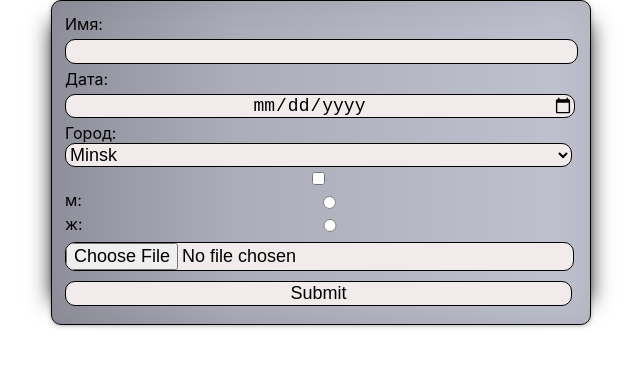
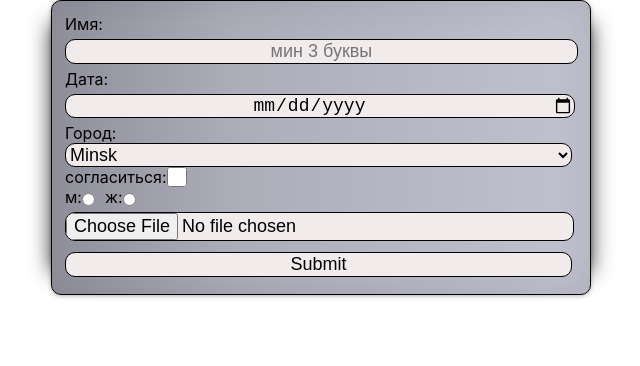
Before and after one commit to AntonFio/React2023Q1, a React (Vite) app in the folder react-form/: page / in a window 1280 px wide. Shown: the top 366 px of the page, without its empty margins (319-959 px from the left). Built offline with nearby package versions, Linux system fonts and the light colour scheme.

Commit message:
feat: add styles

```diff
--- a/react-form/src/App.css
+++ b/react-form/src/App.css
@@ -44,3 +44,11 @@
 .label-pol{
   display: flex;
 }
+
+.error-input{
+  border: 1px solid red !important;
+}
+
+.error-black{
+  border: 1px solid black !important;
+}
--- a/react-form/src/App.tsx
+++ b/react-form/src/App.tsx
@@ -12,13 +12,9 @@ interface Prop {
   images?: Blob | MediaSource | null;
 }
 
-// interface Val {
-//   images: File | null;
-// }
-
 interface State {
   data: Prop[];
-  // img: Val[];
+  isValidName: boolean;
 }
 
 export default class App extends Component<{}, State> {
@@ -31,6 +27,7 @@ export default class App extends Component<{}, State> {
       valueRadio: boolean;
       images: Blob | MediaSource;
     }[],
+    isValidName: true,
   };
 
   inputName = React.createRef<HTMLInputElement>();
@@ -43,22 +40,28 @@ export default class App extends Component<{}, State> {
 
   handleSubmit = (e: React.FormEvent<HTMLFormElement>) => {
     e.preventDefault();
+    const nameFullReg = /^(([a-zA-Z]|[а-яА-Я]){3,})*$/;
+    if (!nameFullReg.test(this.inputName.current!.value) || this.inputName.current!.value === '') {
+      this.setState({ isValidName: false });
+      return false;
+    } else {
+      const data = {
+        valueName: this.inputName.current!.value,
+        valueDate: this.inputDate.current!.value,
+        valueSelect: this.dateSelect.current!.value,
+        valueCheckbox: this.checkbox.current!.checked,
+        valueRadio: this.inputRadio.current!.checked,
+        images: this.fileInputRef.current?.files && this.fileInputRef.current.files[0],
+      };
+      this.setState((prevState) => ({ data: [...prevState.data, data], isValidName: true }));
+      console.log(this.inputRadio.current!.name);
+      e.currentTarget.reset();
+    }
     // const valueName = this.inputName.current?.value || '';
     // const valueDate = this.inputDate.current?.value || '';
     // const valueSelect = this.dateSelect.current?.value || '';
     // const valueCheckbox = this.checkbox.current?.checked;
     // const valueRadio = this.inputRadio.current?.checked;
-    const data = {
-      valueName: this.inputName.current!.value,
-      valueDate: this.inputDate.current!.value,
-      valueSelect: this.dateSelect.current!.value,
-      valueCheckbox: this.checkbox.current!.checked,
-      valueRadio: this.inputRadio.current!.checked,
-      images: this.fileInputRef.current?.files && this.fileInputRef.current.files[0],
-    };
-    this.setState((prevState) => ({ data: [...prevState.data, data] }));
-
-    e.currentTarget.reset();
   };
 
   // handleClearButtonClick = () => {
@@ -71,24 +74,20 @@ export default class App extends Component<{}, State> {
 
   render() {
     const { data } = this.state;
-
-    const nameFullReg = /^(([a-zA-Z]|[а-яА-Я]){3,})*$/;
-    let a: JSX.Element | string = '';
-
-    this.state.data.map((item) => {
-      if (!nameFullReg.test(item.valueName)) {
-        a = <p>errror</p>;
-      } else {
-        a = '';
-      }
-    });
     return (
       <>
         <form className="Form" onSubmit={this.handleSubmit}>
           <div>
             <span>Имя:</span>
-            <input type="text" name="inputName" ref={this.inputName} required />
-            {a}
+            <input
+              placeholder="мин 3 буквы"
+              className={!this.state.isValidName ? 'error-input' : 'error-black'}
+              type="text"
+              name="inputName"
+              ref={this.inputName}
+              required
+            />
+            {!this.state.isValidName ? <p>error</p> : ''}
           </div>
           <div>
             <span>Дата:</span>
@@ -102,17 +101,37 @@ export default class App extends Component<{}, State> {
               <option>Ukraine</option>
             </select>
           </div>
-          <div>
-            <input type="checkbox" name="agree" ref={this.checkbox} required />
+          <div style={{ display: 'flex' }}>
+            <span>согласиться:</span>
+            <input
+              style={{ width: '4%', margin: '0px' }}
+              type="checkbox"
+              name="agree"
+              ref={this.checkbox}
+              required
+            />
           </div>
-          <div>
+          <div style={{ display: 'flex' }}>
             <label className="label-pol">
-              м: <input type="radio" name="pol" ref={this.inputRadio} required />
+              <span>м:</span>
+              <input
+                style={{ width: '100%', marginTop: '5px' }}
+                type="radio"
+                name="pol"
+                ref={this.inputRadio}
+                required
+              />
             </label>
 
-            <label className="label-pol">
-              ж:
-              <input type="radio" name="pol" ref={this.inputRadio} required />
+            <label style={{ marginLeft: '10px' }} className="label-pol">
+              <span>ж: </span>
+              <input
+                style={{ width: '100%', marginTop: '5px' }}
+                type="radio"
+                name="pol"
+                ref={this.inputRadio}
+                required
+              />
             </label>
           </div>
           <div>
```
